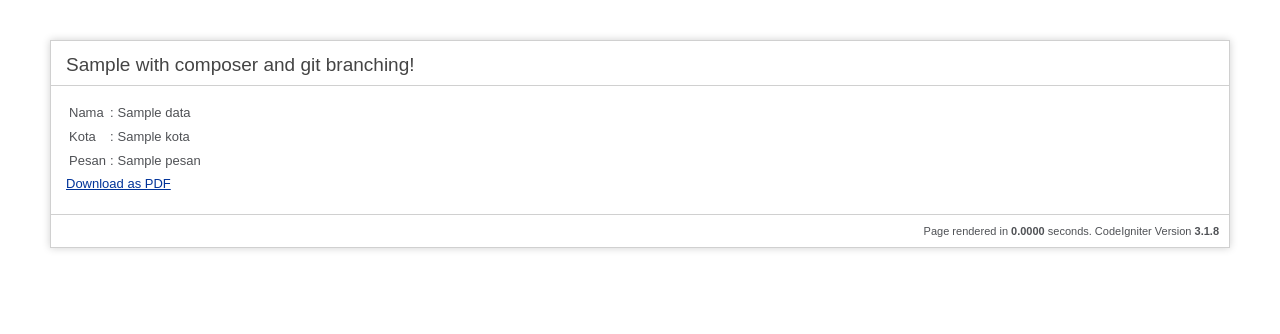
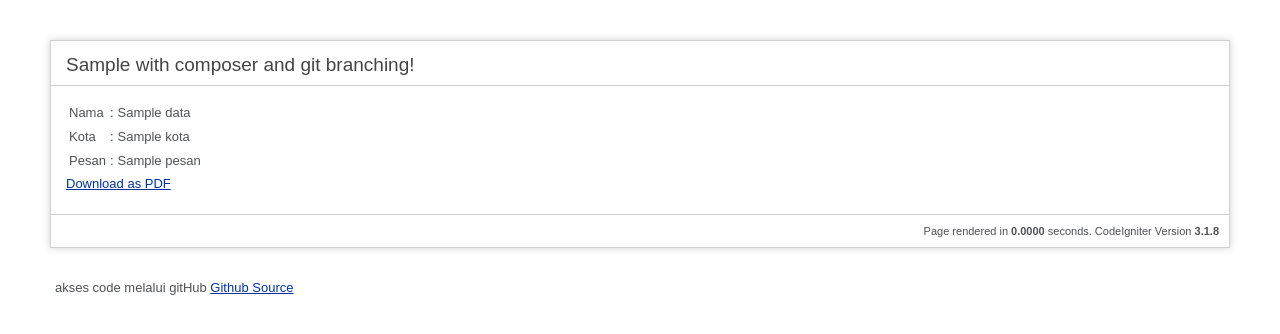
Before and after one commit to ddhewitte/ci-with-composer, a CodeIgniter app: the page made by application/views/welcome_message.php in a window 1280 px wide. Shown: the top 334 px of the page. Run offline with CodeIgniter, Linux system fonts and the light colour scheme; the template is opened without the code that fills it: most values are stand-ins (such as "Sample title", 1, 10 or a date in 2020).

Commit message:
update link github

```diff
--- a/application/views/welcome_message.php
+++ b/application/views/welcome_message.php
@@ -86,7 +86,10 @@ defined('BASEPATH') OR exit('No direct script access allowed');
 	</div>
 
 	<p class="footer">Page rendered in <strong>{elapsed_time}</strong> seconds. <?php echo  (ENVIRONMENT === 'development') ?  'CodeIgniter Version <strong>' . CI_VERSION . '</strong>' : '' ?></p>
+
 </div>
+
+<div id="body"><br>akses code melalui gitHub <a href="https://github.com/ddhewitte/ci-with-composer">Github Source</a></body>
 
 </body>
 </html>
```
